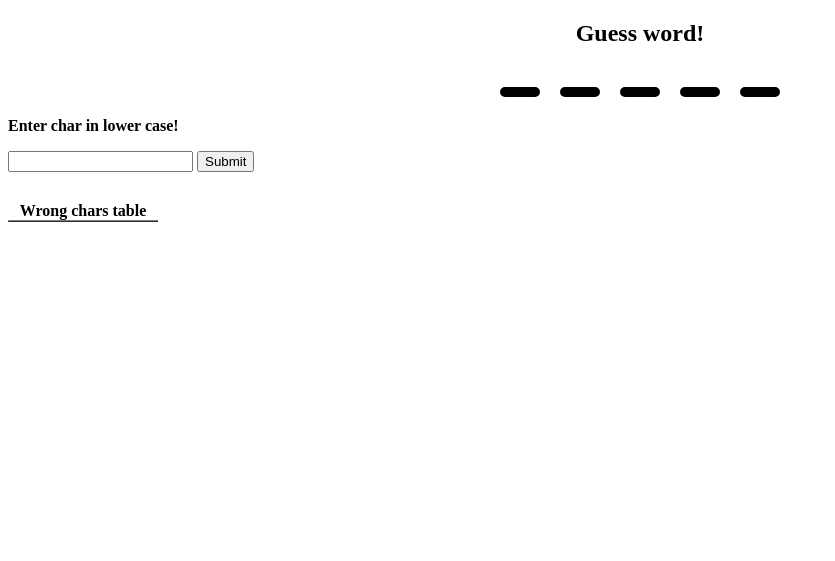
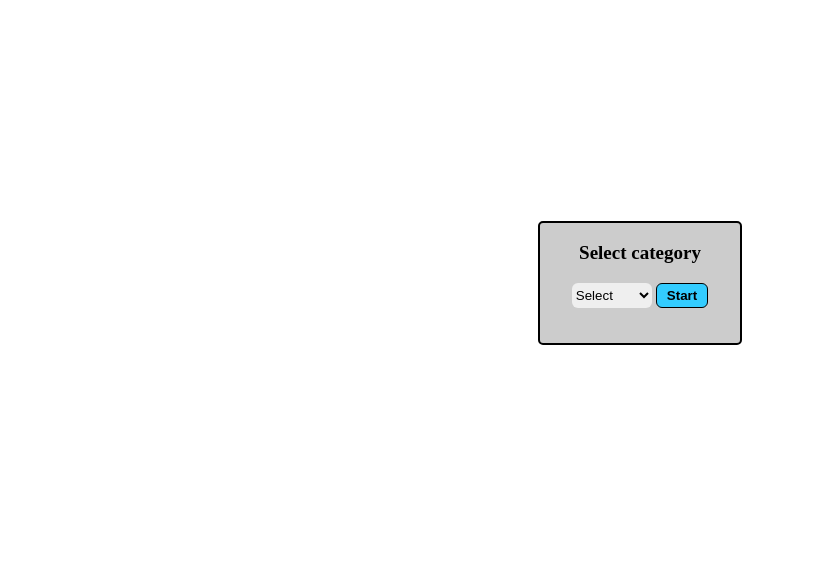
Before and after one commit to JanKolo04/JS-Games, a plain HTML site: page Hangman/index.html in a window 1280 px wide. Shown: the whole page, without its empty margins (0-835 px from the left). Drawn offline with nearby package versions, Linux system fonts and the light colour scheme.

Commit message:
Create style for hangamn.

```diff
--- a/Hangman/css/style.css
+++ b/Hangman/css/style.css
@@ -1,10 +1,68 @@
-/*
-canvas {
-	border: 3px solid black;
+/*-----GLOBAL-------*/
+button {
+	border-radius: 6px;
+	height: 25px;
+	padding: 0px 10px;
+	border: 1px solid black;
+	cursor: pointer;
+	font-weight: bold;
+	background-color: #33ccff;
+}
+
+/*-------Main holder---------*/
+#mainHolder {
+	display: flex;
+	justify-content: center;
+	align-items: center;
+	width: auto;
+	height: 550px;
+}
+
+/*-----Start menu-----*/
+#startHolder {
+	width: 200px;
+	height: 120px;
+	display: flex;
+	justify-items: center;
+	align-items: center;
+	flex-direction: column;
 	border-radius: 5px;
-	background-color: #d9d9d9;
+	border: 2px solid black;
+	background-color: #cccccc;
 }
-*/
+
+#startHolder p {
+	font-size: 19px;
+	font-weight: bold;
+}
+
+#startHolder select {
+	width: auto;
+	min-width: 80px;
+	height: 25px;
+	border: none;
+	border-radius: 6px;
+}
+
+/*-----Play menu-----*/
+#playHolder {
+	display: flex;
+	align-items: center;
+	flex-direction: column;
+	width: 500px;
+	height: 500px;
+	border: 2px solid black;
+	border-radius: 5px;
+	background-color: white;
+	display: none;
+}
+
+#mainText {
+	text-align: center;
+	margin: 0px;
+	margin-bottom: 20px;
+	margin-top: 50px;
+}
 
 #divWordHolder {
 	display: flex;
@@ -23,6 +81,19 @@ canvas {
 	flex-direction: row;
 }
 
+.charDiv {
+	width: 30px;
+	height: 7px;
+	margin-left: 8px;
+	margin-right: 8px;
+	padding: 5px 0px;
+	font-size: 20px;
+	display: flex;
+	justify-content: center;
+	align-items: center;
+	color: black;
+}
+
 #fieldHolder {
 	width: auto;
 	height: auto;
@@ -32,25 +103,13 @@ canvas {
 	flex-direction: row;
 }
 
-.charDiv {
-	width: 40px;
-	height: 10px;
-	margin-left: 10px;
-	margin-right: 10px;
-	padding: 5px 0px;
-	display: flex;
-	justify-content: center;
-	align-items: center;
-	color: black;
-}
-
 .charField {
-	width: 40px;
-	height: 10px;
+	width: 30px;
+	height: 7px;
 	border: none;
 	border-radius: 6px;
-	margin-left: 10px;
-	margin-right: 10px;
+	margin-left: 8px;
+	margin-right: 8px;
 	background-color: black;
 }
 
@@ -58,8 +117,12 @@ canvas {
 	margin-top: 20px;
 }
 
+#inputsHolder input {
+	height: 19px;
+}
+
 #tableHolder {
-	margin-top: 30px;
+	margin-top: 50px;
 }
 
 table {
--- a/Hangman/index.html
+++ b/Hangman/index.html
@@ -13,7 +13,23 @@
 	<canvas id="canvas" width="300" height="400"></canvas>
 	---->
 
-	<h2 style="text-align: center; margin-bottom: 20px;">Guess word!</h2>
+	<div id="mainHolder">
+		<div id="startHolder">
+			<p>Select category</p>
+
+			<div>
+				<select id="selectCategory">
+					<option selected disabled>Select</option>
+					<option>Names</option>
+					<option>Fruits</option>
+				</select>
+
+				<button id="categoryButton">Start</button>
+			</div>
+		</div>
+
+		<div id="playHolder">
+			<h2 id="mainText">Guess word!</h2>
 
 			<div id="divWordHolder">
 				<div id="charHolder"></div>
@@ -21,7 +37,7 @@
 			</div>
 
 			<div id="inputsHolder">
-		<p><strong>Enter char in lower case!</strong></p>
+				<p style="text-align: center;"><strong>Enter char in lower case!</strong></p>
 				<input type="text" name="word" id="char" maxlength="1">
 				<button id="submit">Submit</button>
 			</div>
@@ -31,6 +47,8 @@
 					<caption><strong>Wrong chars table</strong></caption>
 				</table>
 			</div>
+		</div>
+	</div>
 
 </body>
 </html>
--- a/Hangman/js/script.js
+++ b/Hangman/js/script.js
@@ -1,26 +1,3 @@
-/*
-window.onload = function() {
-	//get canvas field
-	let canvas = document.querySelector("#canvas");
-	let canvasDraw = canvas.getContext("2d");
-
-
-	function drawFiled() {
-		$.getJSON("../words.json", function(data) {
-			//get number from 1 to 10
-			//this number is a number of word from JSON file
-			let randomWord = Math.round(Math.random() * (1 - 10 + 1)) + 1;
-			//count all chars in word
-			for(let i=0; i<data.words.randomWord; i++) {
-				canvasDraw.beginPath();
-				canvasDraw.rect("");
-			}
-		});
-	}
-
-}
-*/
-
 window.onload = function() {
 	//divs
 	let divWordHolder = document.querySelector("#fieldHolder");
@@ -30,7 +7,6 @@ window.onload = function() {
 	//correct answer var
 	let correctAnswer = 0;
 
-
 	//listener function
 	let button = document.querySelector("#submit");
 	button.onclick = function() {
@@ -38,14 +14,14 @@ window.onload = function() {
 		win();
 	}
 
-	function drawWordFiled() {
+	function drawWordFiled(category) {
 		$.getJSON("words.json", function(data) {
 			//get number from 1 to 10
 			//this number is a number of word from JSON file
 			let randomWord = Math.round(Math.random() * (0 + 9)) + 1;
 
 			//count all chars in word
-			for(let i=0; i<data.words[randomWord].length; i++) {
+			for(let i=0; i<data.document.querySelector("#selectCategory").value[randomWord].length; i++) {
 				//create char div
 				let charDiv = document.createElement("div");
 				charDiv.className = "charDiv";
@@ -61,7 +37,7 @@ window.onload = function() {
 				divWordHolder.appendChild(charFieldHolder);
 
 				//append data word into global variable
-				charArray[i] = data.words[randomWord][i].toLowerCase();
+				charArray[i] = data.document.querySelector("#selectCategory").value[randomWord][i].toLowerCase();
 			}
 		});
 	}
@@ -98,7 +74,6 @@ window.onload = function() {
 
 			//if you picked wrong char show alert
 			if(checker == 0) {
-				alert("You choice wrong char");
 				//table
 				let table = document.querySelector("table");
 
@@ -124,6 +99,15 @@ window.onload = function() {
 		}
 	}
 
-	drawWordFiled();
+	document.querySelector("#categoryButton").addEventListener("click", function() {
+		//select
+		let select = document.querySelector("#selectCategory").value;
+
+		//display none category window
+		document.querySelector("#startHolder").style = "display: none;";
+		//run function with draw fileds
+		drawWordFiled(select);
+	});
+
 
 }
--- a/Hangman/words.json
+++ b/Hangman/words.json
@@ -1,5 +1,6 @@
 {
-	"words": {
+	"names": {
+		"0": "names",
 		"1": "Jan",
 		"2": "Ola",
 		"3": "Piotr",
@@ -10,5 +11,17 @@
 		"8": "Marylka",
 		"9": "Zdzisław",
 		"10": "Daria"
+	},
+	"fruits": {
+		"1": "Apple",
+		"2": "Plum",
+		"3": "Tomato",
+		"4": "Potato",
+		"5": "Orange",
+		"6": "Grape",
+		"7": "Banana",
+		"8": "Mango",
+		"9": "Cherry",
+		"10": "Lemon"
 	}
 }
```
Lines whose indentation alone changed are shown as unchanged.
